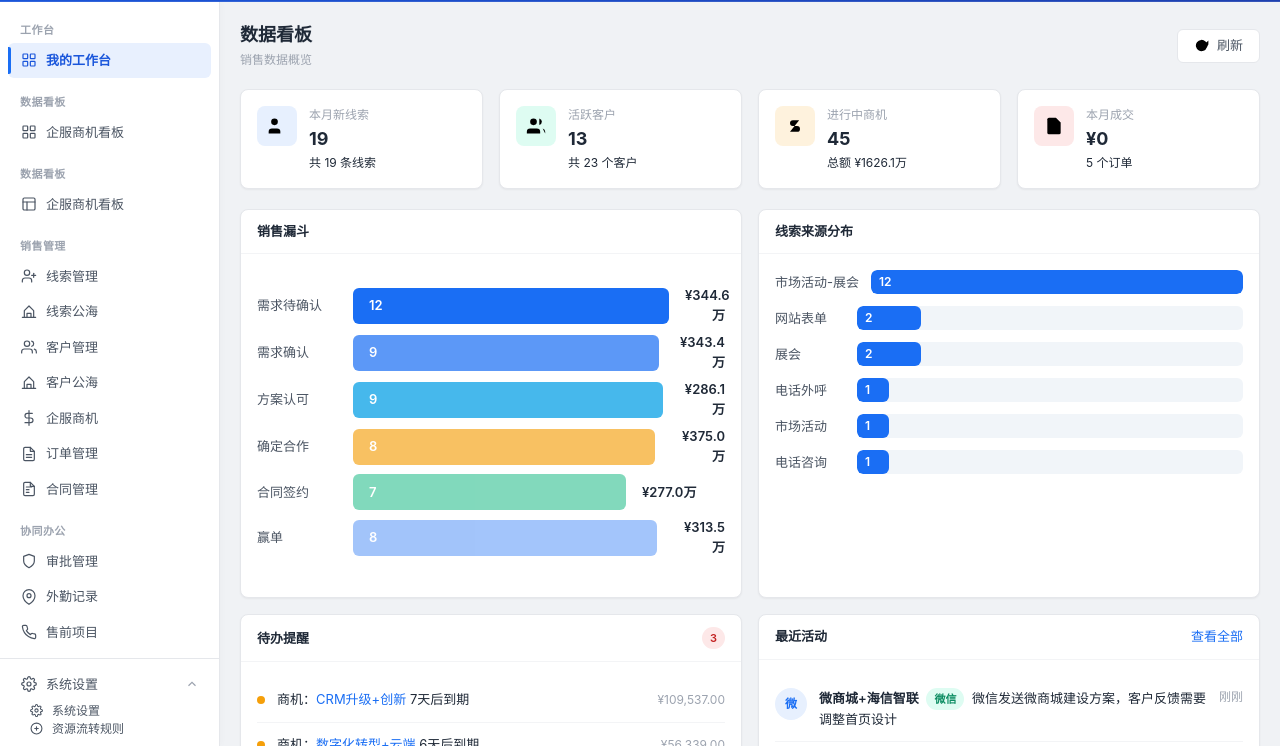
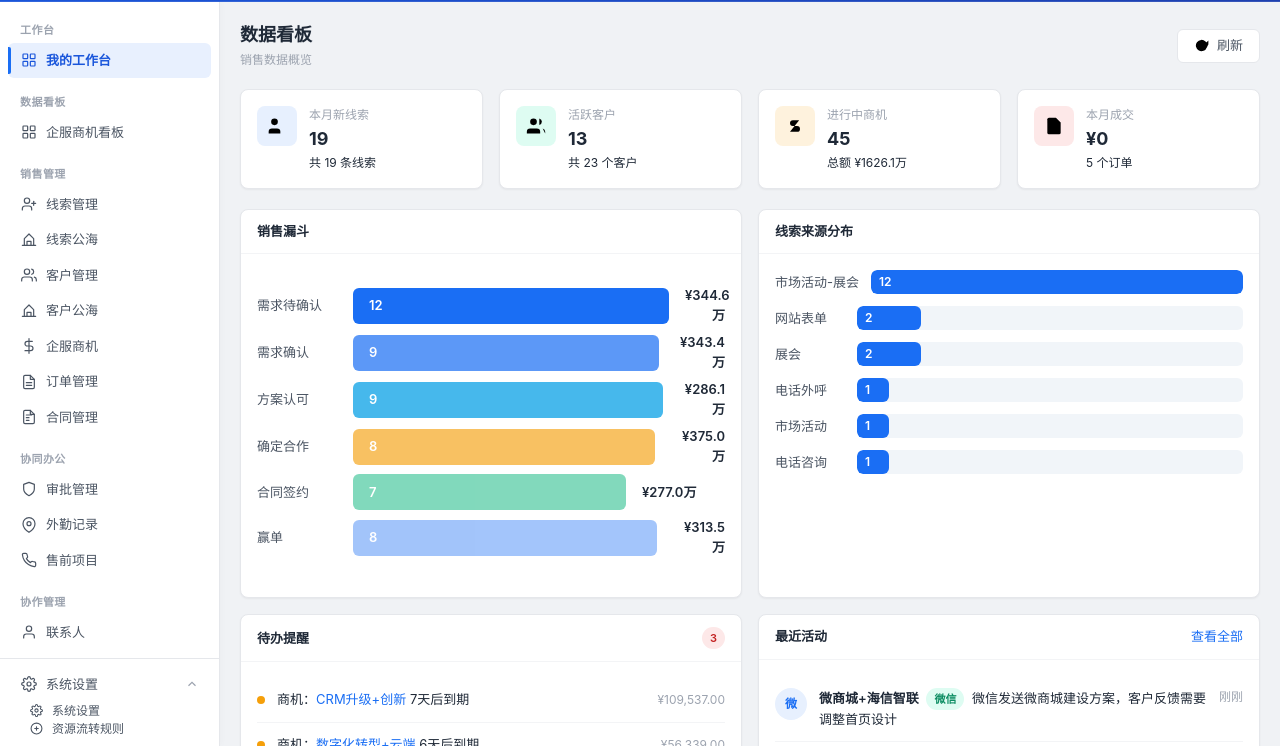
Before and after one commit to lichunjie299-ux/crm-system, a plain HTML site: page index.html in a window 1280 px wide. Shown: the part 54-800 px from the top of the page. Drawn offline with Linux system fonts and the light colour scheme.

Commit message:
fix: 删除重复的数据看板/企服商机看板菜单

```diff
--- a/index.html
+++ b/index.html
@@ -67,11 +67,6 @@
           </div>
 
           <div class="sidebar-section">
-            <div class="sidebar-section-title">数据看板</div>
-            <div class="nav-item" data-route="#/opp-board">
-              <span class="nav-icon"><svg viewBox="0 0 24 24"><rect x="3" y="3" width="18" height="18" rx="2"/><line x1="3" y1="9" x2="21" y2="9"/><line x1="9" y1="21" x2="9" y2="9"/></svg></span>
-              <span>企服商机看板</span>
-            </div>
           </div>
 
           <div class="sidebar-section">
```
